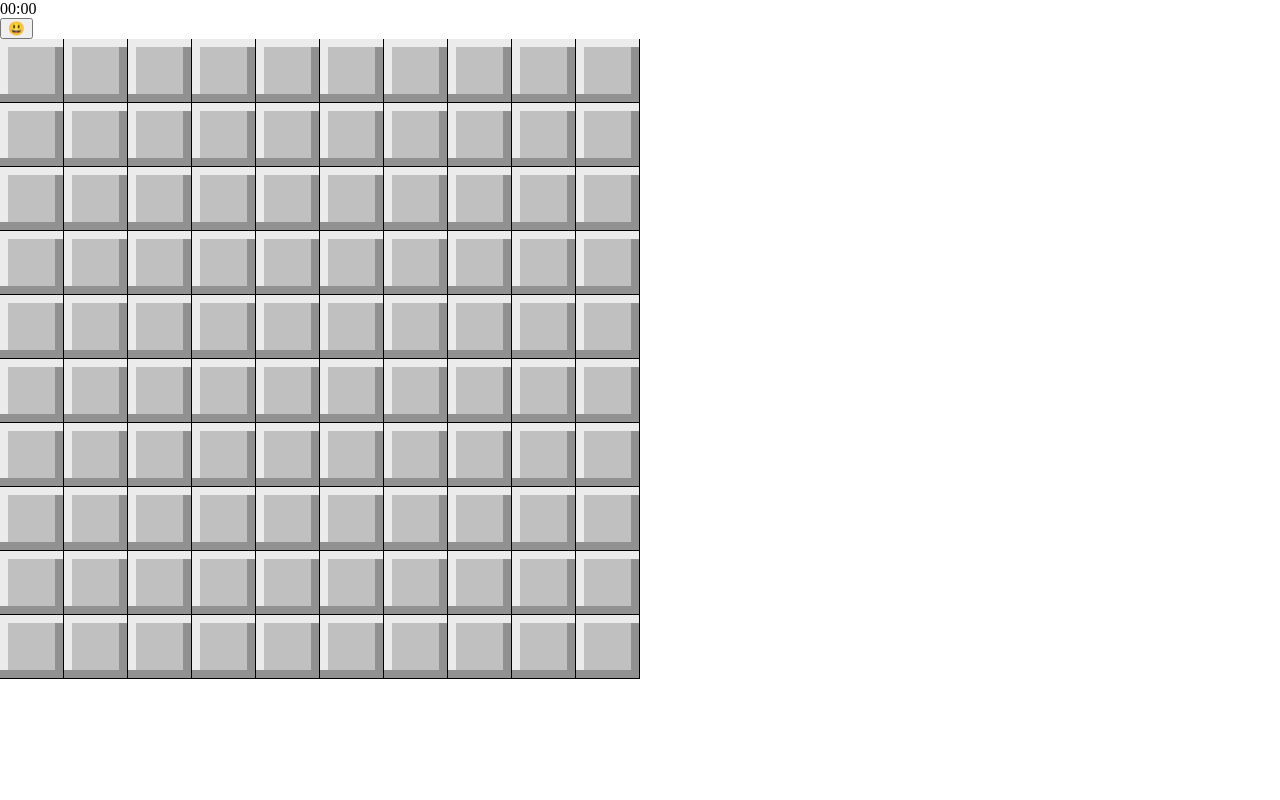
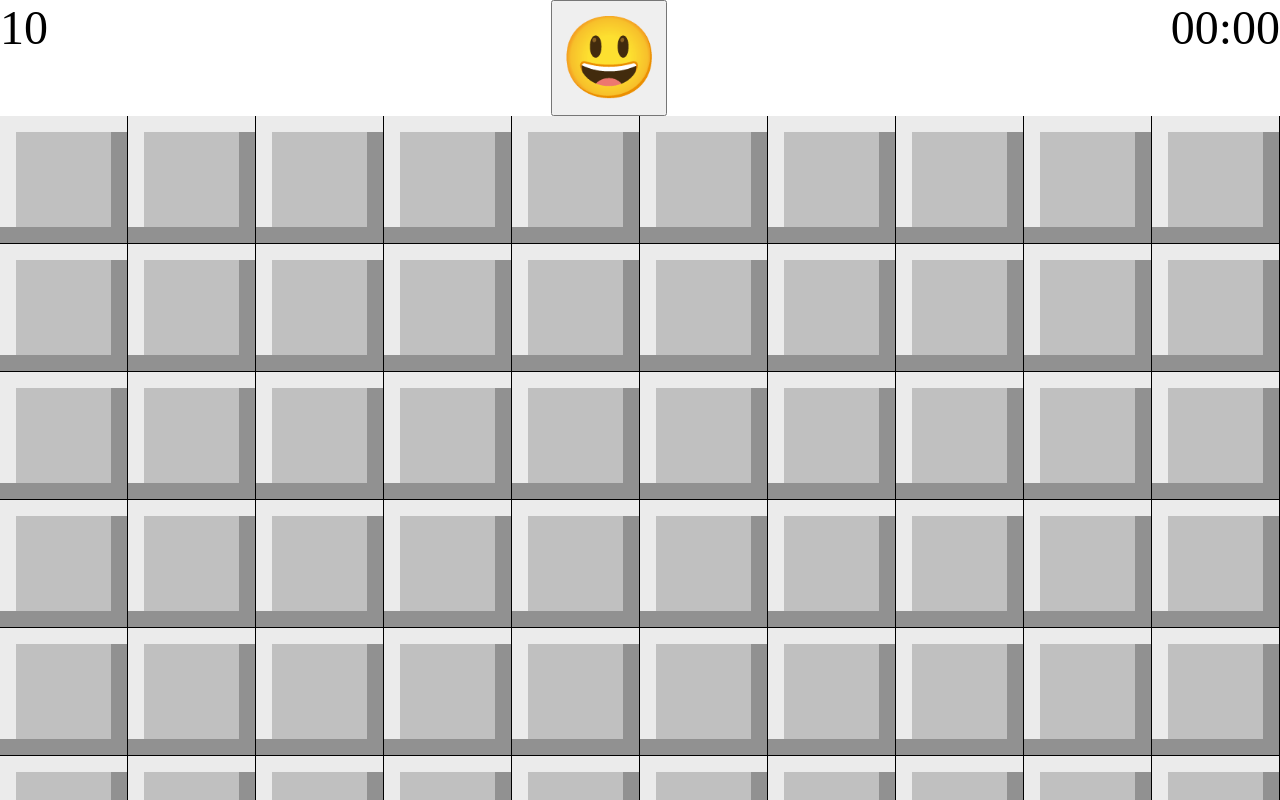
Before and after one commit to endemic/minesweeper, a plain HTML site: page index.html in a window 1280 px wide. Shown: the top 800 px of the page. Drawn offline with Linux system fonts and the light colour scheme.

Commit message:
highlight clicked mine

```diff
--- a/index.html
+++ b/index.html
@@ -11,6 +11,7 @@
     const UNKNOWN = 9;
     const FLAG = 10;
     const MINE = 11;
+    const EXPLODED = 12;
 
     const format = timeInSeconds => {
       const minutes = String(Math.floor(timeInSeconds / 60));
@@ -22,11 +23,8 @@
 
     /*
     TODO
-    1. make flag have grey background
     2. don't allow additional input if player loses
-    3. make clicked mine have red background
-    4. Add emoji face button to reset game
-    5. Add timer that starts when first cell is revealed
+    4. Add counter for placed flags
     */
 
     class Game {
@@ -46,7 +44,8 @@
           8: 'eight',
           9: 'unknown',
           10: 'flag',
-          11: 'mine'
+          11: 'mine',
+          12: 'exploded'
         };
 
         this.rowCount = 10;
@@ -212,6 +211,9 @@
             }
           });
 
+          // highlight the one you clicked
+          nextDisplayGrid[clickedIndex] = EXPLODED;
+
           // show a sad face
           this.buttonRef.textContent = '😫';
         } else {
@@ -363,8 +365,10 @@
 
 <body>
   <main class="game">
+    <section class="flags">10</section>
+    <button class="face">😃</button>
     <section class="timer">00:00</section>
-    <button class="face">😃</button>
+
     <section class="board"></section>
   </main>
 </body>
--- a/stylesheets/main.css
+++ b/stylesheets/main.css
@@ -2,6 +2,23 @@ html,
 body {
     margin: 0;
     padding: 0;
+}
+
+.game {
+    display: flex;
+    flex-wrap: wrap;
+    justify-content: space-between;
+}
+
+.face {
+    font-size: 5rem;
+    aspect-ratio: 1;
+    line-height: 0;
+}
+
+.flags,
+.timer {
+    font-size: 3rem;
 }
 
 .board {
@@ -16,16 +33,8 @@ body {
 
     /* prevents scroll/drag */
     touch-action: none;
-}
 
-.scoreboard {
-    border: 1px solid white;
-    color: white;
-    font-family: monospace;
-    font-weight: bold;
-    left: 0;
-    position: absolute;
-    top: 0;
+    flex-basis: 100%;
 }
 
 .board>div {
@@ -41,7 +50,6 @@ body {
 }
 
 .unknown {
-
     background: url('../images/unknown.png') center/100% no-repeat;
 }
 
@@ -68,3 +76,7 @@ body {
 .flag {
     background: url('../images/flag.png') center/100% no-repeat;
 }
+
+.exploded {
+    background: url('../images/mine.png') red center/100% no-repeat;
+}
```
Also changed, not shown: images/flag.png.
